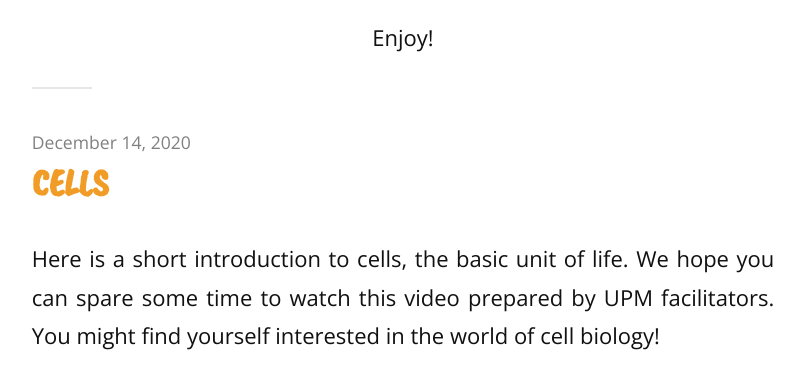
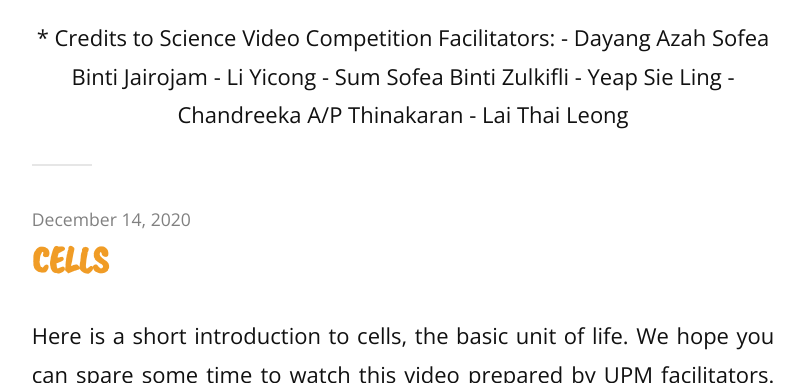
Before and after one commit to evangelistagrace/VSW2020, a Jekyll site: the page built from index.html, in a window 1280 px wide and 900 px high, scrolled down 1475 px, cut to the strip 238-621 px from the top of the window. Shown: the whole strip, without its empty margins (237-1041 px from the left). Built offline with Jekyll 4.4.1, drawn with Linux system fonts in a browser that asks for light colours; nearby versions of some CDN libraries; the list of posts is cut into pages by our own code.

Commit message:
Update 2020-12-14-DNARNA.markdown

```diff
--- a/_posts/2020-12-14-DNARNA.markdown
+++ b/_posts/2020-12-14-DNARNA.markdown
@@ -18,4 +18,10 @@ RNA
 <center>
 {% include youtube_player.html id='V9uRYtRSVHA' %}
 
-Enjoy!
+* Credits to Science Video Competition Facilitators:
+- Dayang Azah Sofea Binti Jairojam
+- Li Yicong
+- Sum Sofea Binti Zulkifli
+- Yeap Sie Ling
+- Chandreeka A/P Thinakaran
+- Lai Thai Leong
```
